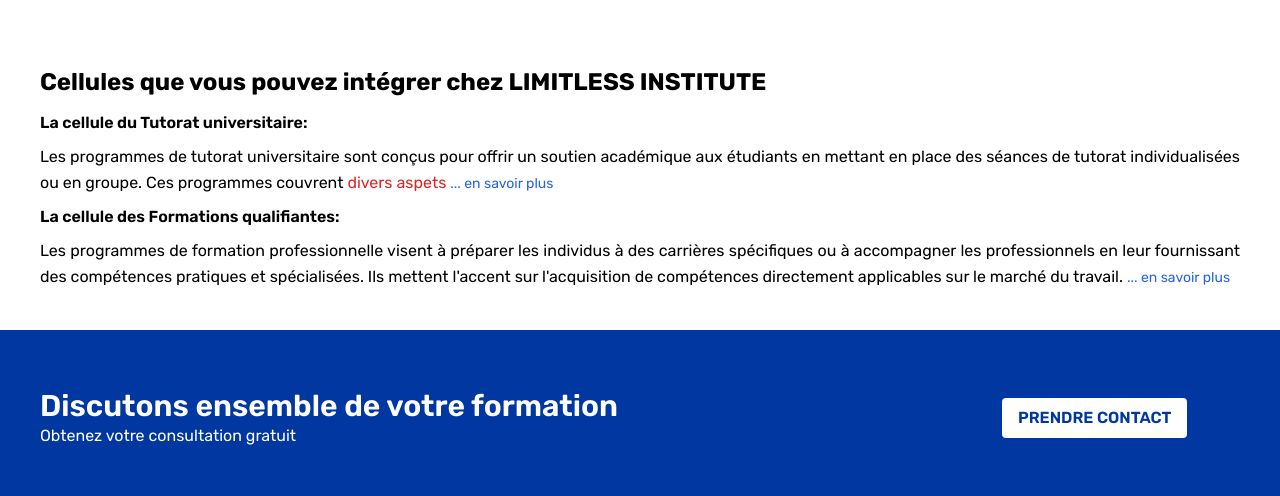
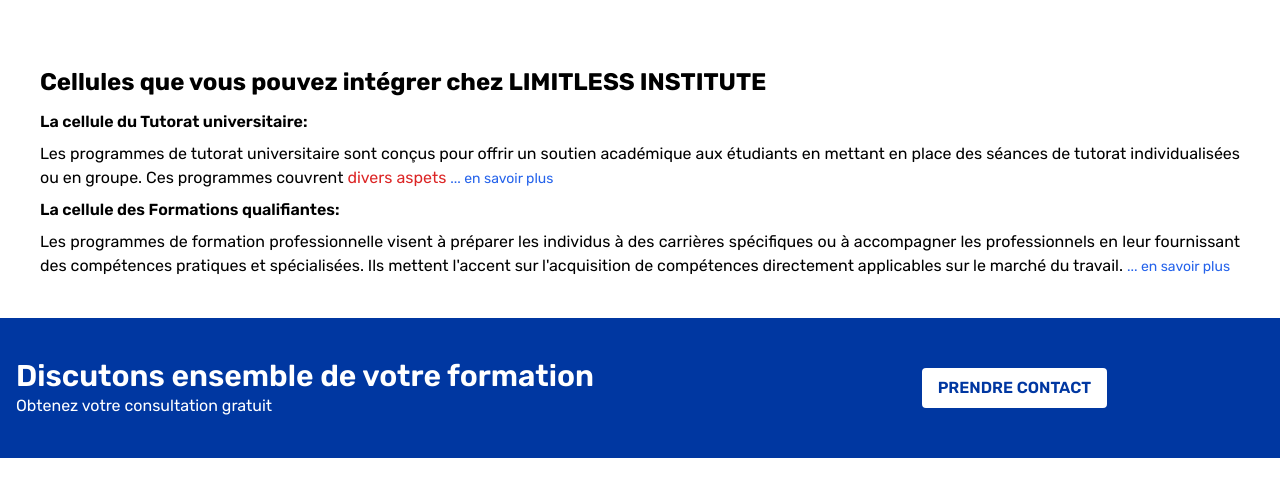
Before and after one commit to Khaled-MK/LIA, a plain HTML site: page index.html in a window 1280 px wide. Shown: the part 1674-2170 px from the top of the page. After the commit the page ends 2132 px from the top, so only its background shows below. Drawn offline with Linux system fonts and the light colour scheme.

Commit message:
modif du 03.06

```diff
--- a/index.html
+++ b/index.html
@@ -79,7 +79,7 @@
             </ul>
          </div>
       </section>
-      <section class="bg-white leading-relaxed flex flex-col">
+      <section class="bg-white flex flex-col">
          <div class="mt-8 px-3 py-4 bg-bluu">
             <p class="text-center font-semibold text-xl text-white">Tutorat universitaire - formations en langues étrangères - formations qualifiantes</p>
          </div>
@@ -112,18 +112,16 @@
             <p class="my-2 text-justify">Les programmes de formation professionnelle visent à préparer les individus à des carrières spécifiques ou à accompagner les professionnels en leur fournissant des compétences pratiques et spécialisées. Ils mettent l'accent sur l'acquisition de compétences directement applicables sur le marché du travail. <a href="formations.html" class="text-blue-600 text-sm">... en savoir plus</a></p>
          </div>
       </section>
-      <footer class="">
-         <div class="flex justify-between items-center px-10 bg-bluu h-44">
-            <div class="w-3/5">
+      <footer class="w-full flex flex-col py-10 bg-bluu px-4 gap-y-5 md:flex-row">
+         <div class="text-center md:text-left md:w-3/5">
             <h3 class="text-white font-semibold text-3xl">Discutons ensemble de votre formation</h3>
             <p class="text-white">Obtenez votre consultation gratuit</p>
          </div>
 
-            <div class="w-1/5">
+         <div class="flex justify-center md:w-2/5 items-center">
             <a href="contact.html">
                <button id="contact" class="px-4 py-2 border-2 border-bluu text-bluu bg-white font-semibold rounded-md uppercase hover:bg-bluu hover:text-white">Prendre contact</button>
             </a>
-            </div>
          </div>
       </footer>
 
```
Also changed, not shown: css/master.css. Lines whose indentation alone changed are shown as unchanged.
